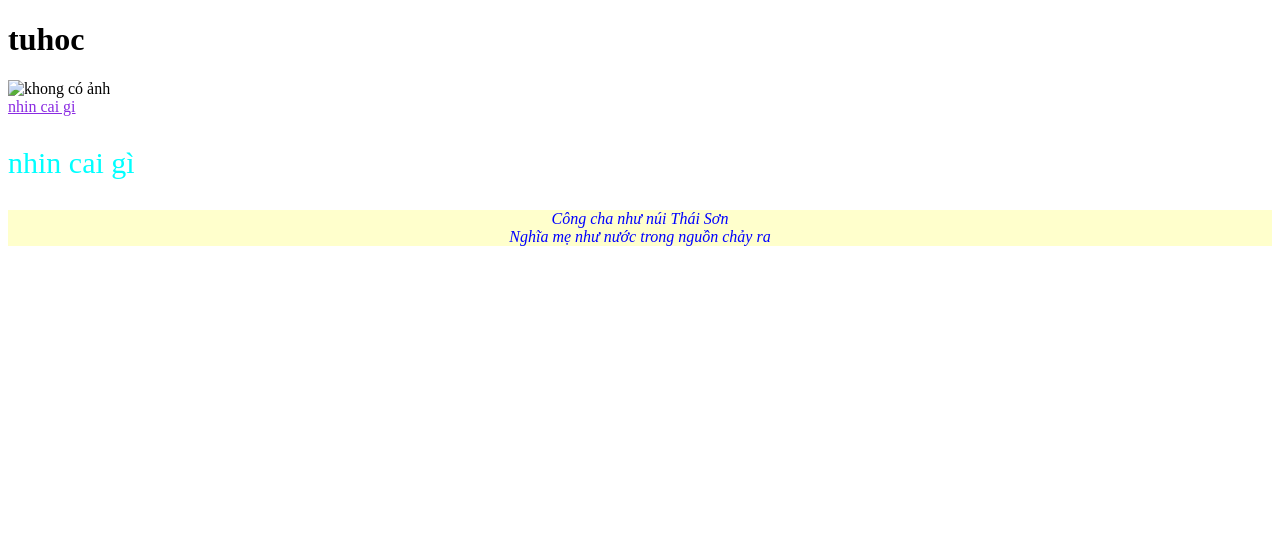
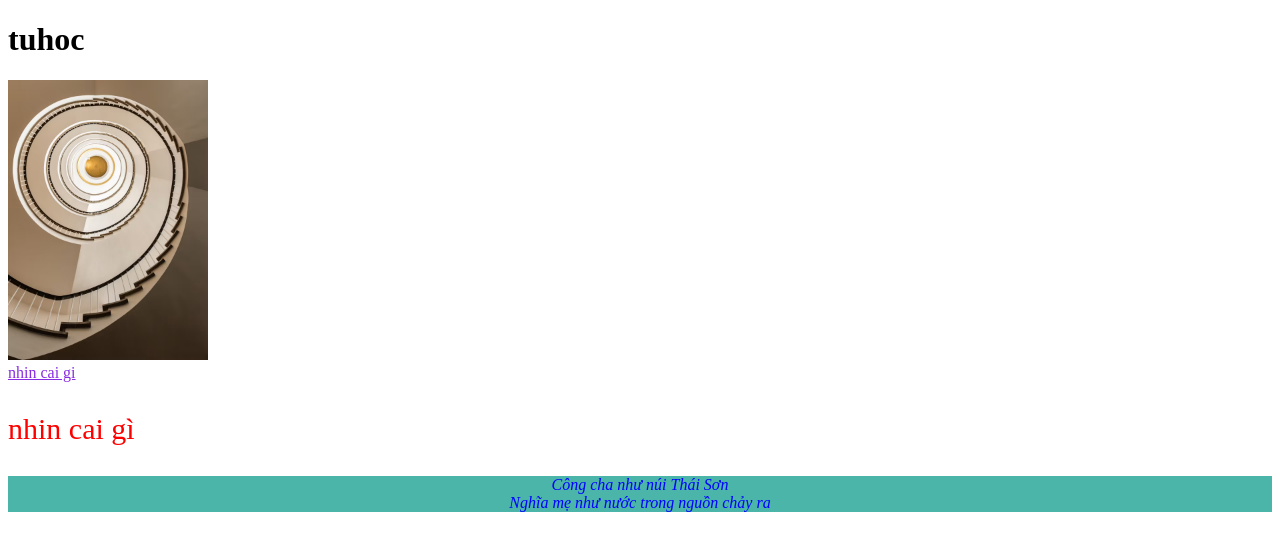
Before and after one commit to Long2427/duan1, a plain HTML site: page index.html in a window 1280 px wide. Drawn offline with Linux system fonts and the light colour scheme.

Commit message:
them thu muc anh

```diff
--- a/index.html
+++ b/index.html
@@ -1,5 +1,5 @@
 <!DOCTYPE html>
-<html lang="en">
+<html lang="VI">
 
 <head>
     <meta charset="UTF-8">
@@ -9,10 +9,10 @@
 
 <body>
     <h1>tuhoc</h1>
-    <img src="" alt="khong có ảnh"><br>
+    <img src="./anh/photo-1787826967109-1da871a554c8.avif" width="200px" alt="khong có ảnh"><br>
     <a href="" style="color: blueviolet; height: 10;">nhin cai gi</a>
-    <p style="color: aqua; font-size: 30px;"> nhin cai gì </p>
-    <div align="center" style="font-style: italic; background-color: #ffffcc
+    <p style="color: red; font-size: 30px;"> nhin cai gì </p>
+    <div align="center" style="font-style: italic; background-color: #4bb5aa
     ; color: #0000ff;">
         Công cha như núi Thái Sơn <br>
         Nghĩa mẹ như nước trong nguồn chảy ra</div>
```
Also changed, not shown: anh/photo-1787826967109-1da871a554c8.avif (added).
